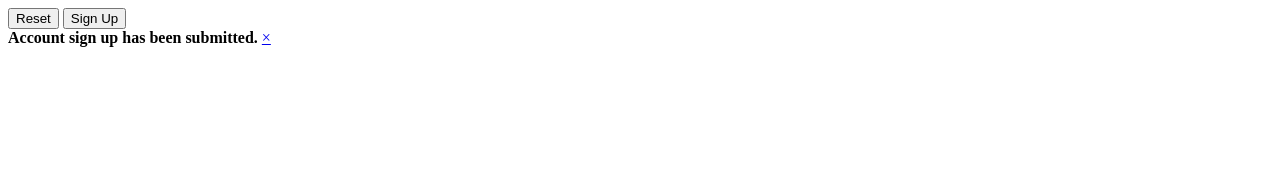
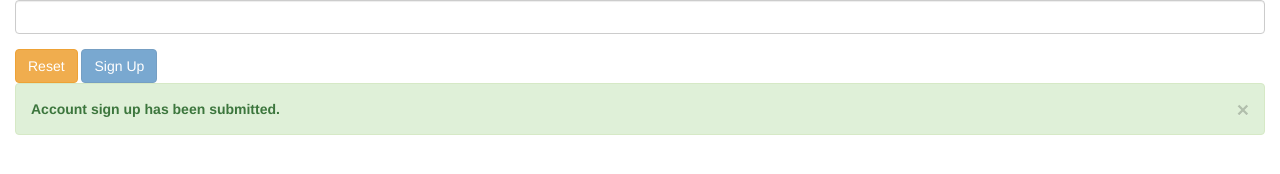
Before and after one commit to dhan206/Team-Challenge, a plain HTML site: page index.html in a window 1280 px wide. Drawn offline with nearby package versions, Linux system fonts and the light colour scheme.

Commit message:
Adds button disable, angular

```diff
--- a/css/main.css
+++ b/css/main.css
@@ -0,0 +1,2 @@
+/* Imports bootstrap */
+@import url(https://maxcdn.bootstrapcdn.com/bootstrap/3.3.5/css/bootstrap.min.css);
--- a/index.html
+++ b/index.html
@@ -2,25 +2,32 @@
 <html lang="en">
 <head>
     <meta charset="UTF-8">
-    <title></title>
+    <title>Sign Up - Team Challenge</title>
+
+    <!-- Load css-->
+    <link rel="stylesheet" href="css/main.css"/>
 
     <!-- Load angular-->
     <script src="https://ajax.googleapis.com/ajax/libs/angularjs/1.4.7/angular.min.js"></script>
+
 </head>
 <body ng-app="SignUpApp">
 
-<form role="form" name="signUpForm" ng-controller="SignUpCtrl" novalidate>
+<div class="container-fluid" ng-controller="SignUpCtrl">
+    <form name="signUpForm" role="form" novalidate>
 
-    <div class="form-control form-inline">
-        <button class="">Reset</button>
-        <button class="btn btn-primary" type="submit" ng-click="submitForm()" ng-disabled="signUpForm.$invalid">Sign Up</button>
-        <div class="alert alert-success" ng-class="display">
+        <div class="form-group">
+            <input type="text" class="form-control" ng-model="test" required/>
+        </div>
+
+        <button class="btn btn-warning">Reset</button>
+        <button class="btn btn-primary" type="submit" ng-click="submitForm(signUpForm)" ng-disabled="signUpForm.$invalid">Sign Up</button>
+        <div class="alert alert-success">
             <strong>Account sign up has been submitted.</strong>
             <a href="#" class="close">&times;</a>
         </div>
-    </div>
-</form>
-
+    </form>
+</div>
 
 <!-- Load javascript-->
 <script src="js/app.js"></script>
--- a/js/app.js
+++ b/js/app.js
@@ -2,11 +2,16 @@
  * Created by dhan206 on 11/13/15.
  */
 
-angular.module("SignUpApp" , ['ngSanitize'])
+"use strict";
+
+angular.module("SignUpApp", [])
 
     .controller("SignUpCtrl", ['$scope', function($scope) {
 
-        $scope.submitForm = function() {
-            $scope.
+        $scope.submitForm = function(form) {
+            if(form.$valid) {
+                alert("valid form submitted");
+            }
+            alert("invalid");
         };
     }]);
```
